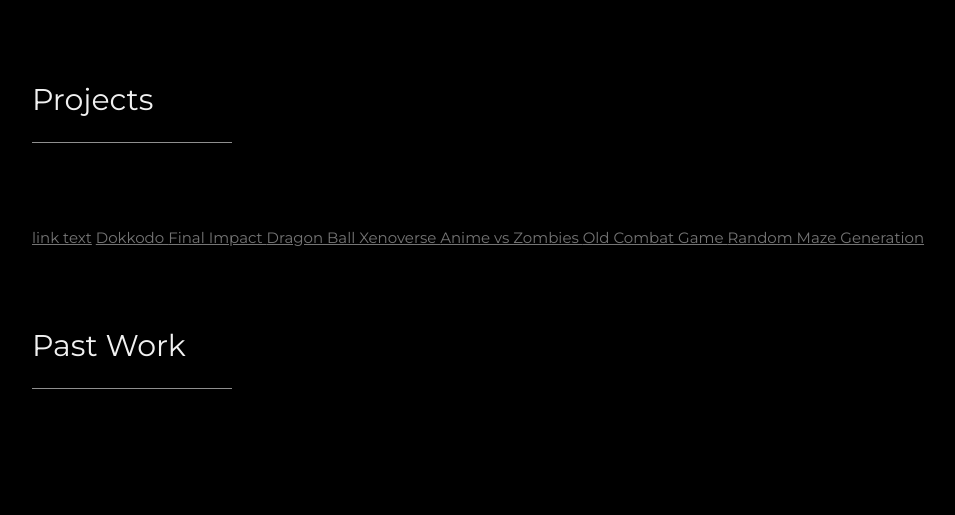
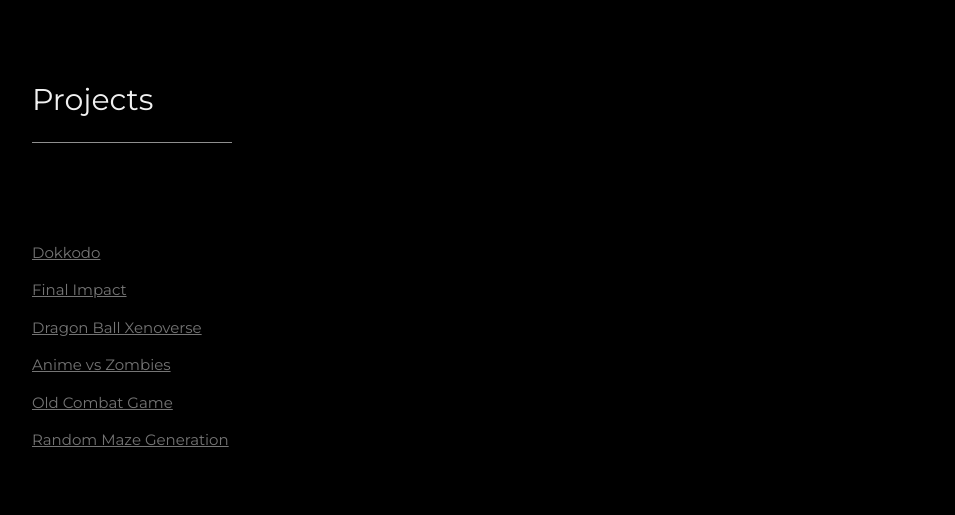
Before and after one commit to ggGummi/Gummi-Portfolio, a plain HTML site: page index.html in a window 1280 px wide. Shown: the part 961-1476 px from the top of the page, without its empty margins (178-1133 px from the left). Drawn offline with nearby package versions, Linux system fonts and the light colour scheme.

Commit message:
Update index.html

```diff
--- a/index.html
+++ b/index.html
@@ -101,25 +101,35 @@
     <h2 class="w3-text-light-grey">Projects</h2>
     <hr style="width:200px" class="w3-opacity">
   </div>
-  <a href="url">link text</a>
+  <p>
   <a href="https://www.roblox.com/games/10608101260/Dokkodo">
 	Dokkodo
   </a>
+  </p>
   <a href="https://www.roblox.com/games/9621604796/Final-Impact">
 	Final Impact
   </a>
+  </p>
+  <p>
   <a href="https://www.roblox.com/games/10058473097/Dragon-Ball-Xenoverse-3">
 	Dragon Ball Xenoverse
   </a>
+  </p>
+  <p>
   <a href="https://www.roblox.com/games/7181624697/50th">
 	Anime vs Zombies
   </a>
+  </p>
+  <p>
   <a href="https://www.roblox.com/games/7238007931/49th">
 	Old Combat Game
   </a>
+  </p>
+  <p>
   <a href="https://www.roblox.com/games/7296370932/47th">
 	Random Maze Generation
   </a>
+  </p>
   <!-- Portfolio Section -->
   <div class="w3-padding-64 w3-content" id="photos">
     <h2 class="w3-text-light-grey">Past Work</h2>
```
